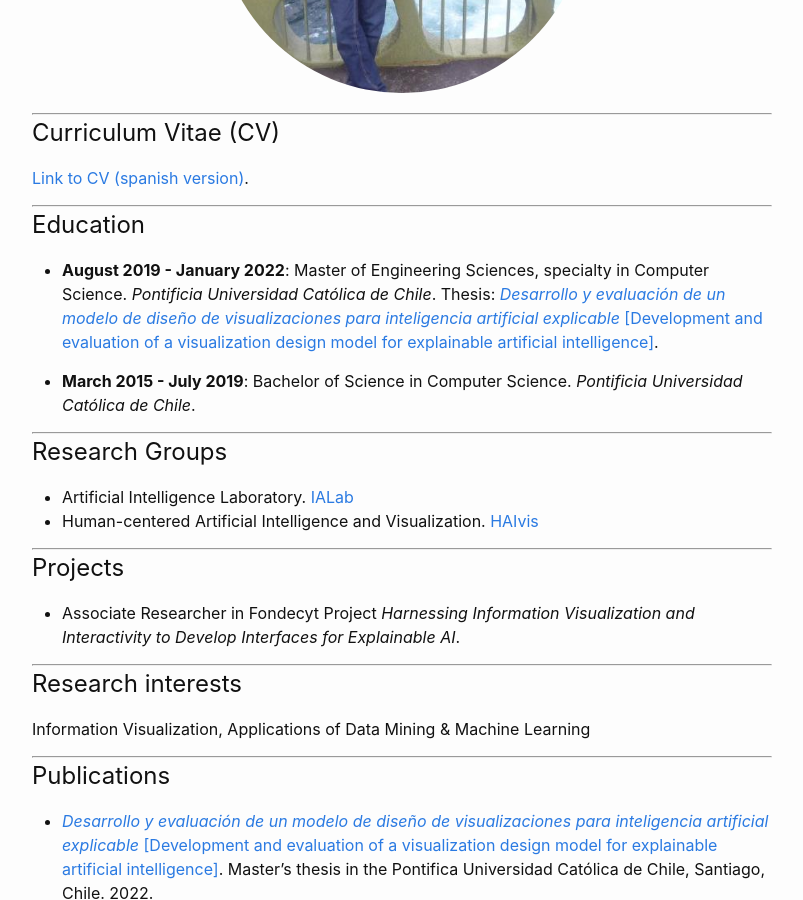
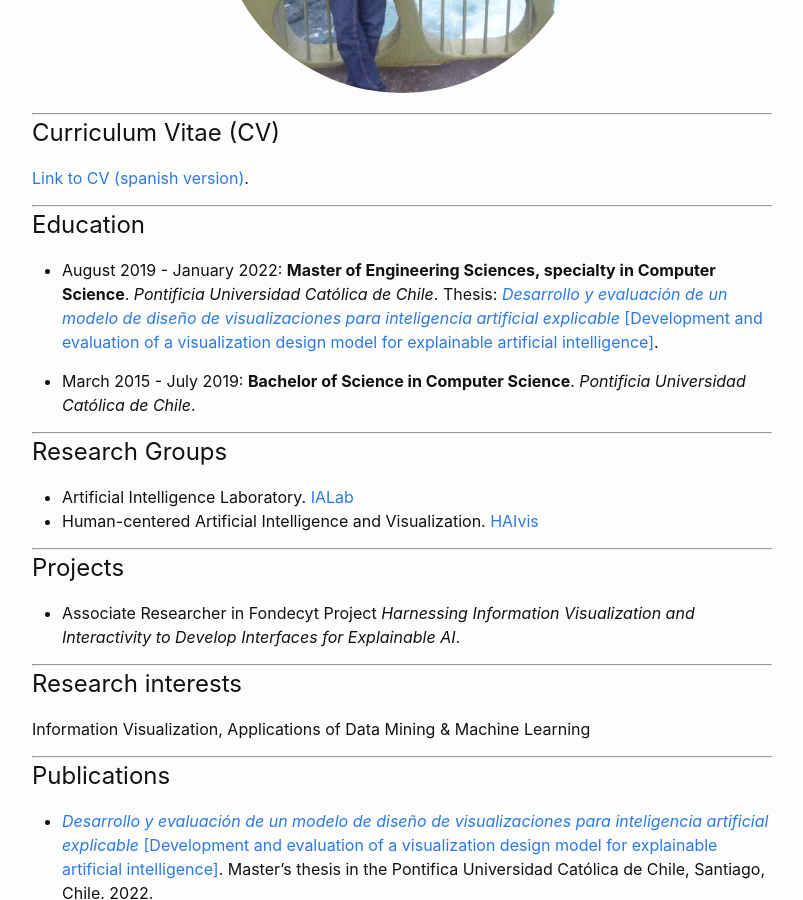
Before and after one commit to Hernan4444/hernan4444.github.io, a Jekyll site: the page built from index.md, in a window 1280 px wide and 900 px high, scrolled down 369 px. Shown: the whole window, without its empty margins (238-1041 px from the left). Built offline with Jekyll 4.4.1, drawn with Linux system fonts in a browser that asks for light colours.

```diff
--- a/index.md
+++ b/index.md
@@ -14,9 +14,9 @@ layout: home
 
 ## Education
 
-- **August 2019 - January 2022**: Master of Engineering Sciences, specialty in Computer Science. _Pontificia Universidad Católica de Chile_. Thesis: [_Desarrollo y evaluación de un modelo de diseño de visualizaciones para inteligencia artificial explicable_ [Development and evaluation of a visualization design model for explainable artificial intelligence]](https://repositorio.uc.cl/handle/11534/63178).
+- August 2019 - January 2022: **Master of Engineering Sciences, specialty in Computer Science**. _Pontificia Universidad Católica de Chile_. Thesis: [_Desarrollo y evaluación de un modelo de diseño de visualizaciones para inteligencia artificial explicable_ [Development and evaluation of a visualization design model for explainable artificial intelligence]](https://repositorio.uc.cl/handle/11534/63178).
 
-- **March 2015 - July 2019**: Bachelor of Science in Computer Science. _Pontificia Universidad Católica de Chile_.
+- March 2015 - July 2019: **Bachelor of Science in Computer Science**. _Pontificia Universidad Católica de Chile_.
 
 --------------
 
```
